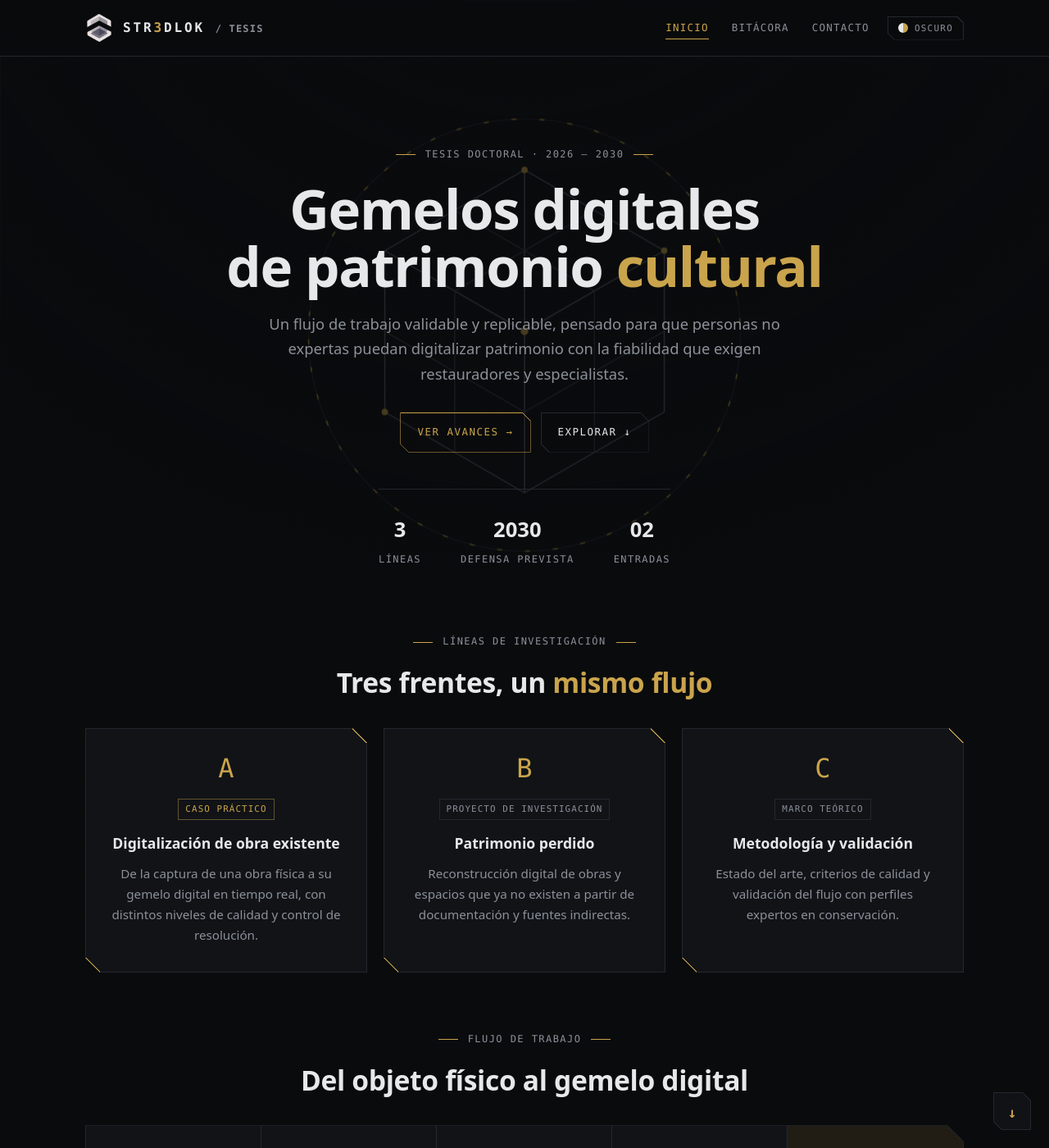
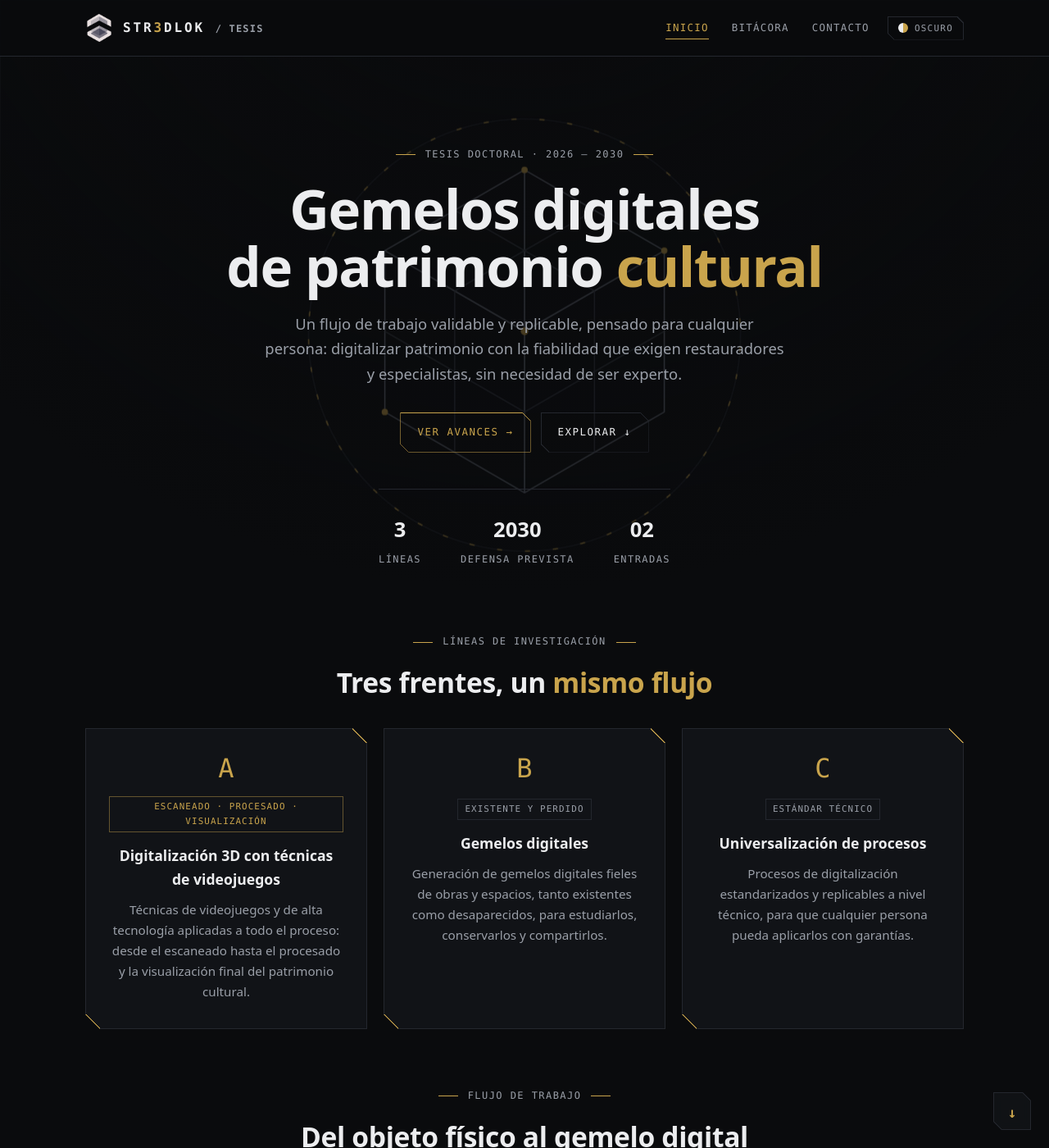
Before and after one commit to Str3Dlok/str3dlok.github.io, a Jekyll site: the page built from index.html, in a window 1280 px wide and 1400 px high. Shown: the whole window at 82% size. Built offline with Jekyll 4.4.1, drawn with Linux system fonts in a browser that asks for light colours.

Commit message:
Fondo reactivo también con animaciones reducidas, tema Neón, legibilidad y nuevas líneas de investigación
Co-Authored-By: Claude Opus 5.5 <noreply@anthropic.com>
Claude-Session: https://claude.ai/code/session_01MxyjrHywiTKFeZtoJ8yFys

```diff
--- a/_layouts/default.html
+++ b/_layouts/default.html
@@ -3,7 +3,7 @@
 <head>
 <meta charset="utf-8">
 <meta name="viewport" content="width=device-width, initial-scale=1">
-<script>try{var t=localStorage.getItem('tema');if(t)document.documentElement.dataset.theme=t}catch(e){}</script>
+<script>try{var t=localStorage.getItem('tema');if(t=='plano')t='neon';if(t)document.documentElement.dataset.theme=t}catch(e){}</script>
 {% seo %}
 <link rel="icon" href="{{ '/favicon.ico' | relative_url }}" sizes="any">
 <link rel="icon" type="image/png" href="{{ '/assets/img/logo-icon.png' | relative_url }}">
--- a/assets/css/style.css
+++ b/assets/css/style.css
@@ -3,20 +3,20 @@
 /* --- Temas --- */
 :root,[data-theme="oscuro"]{
   --bg:#0a0b0d; --panel:#111317; --panel-2:#161920; --line:#24272e; --faint:#3a3e47;
-  --text:#e7e8ea; --body:#c4c7cc; --muted:#8b9099; --dim:#5b616b;
+  --text:#ecedef; --body:#cdd0d5; --muted:#9a9fa8; --dim:#737985;
   --gold:#c9a44c; --gold-soft:rgba(201,164,76,.12); --glow:rgba(201,164,76,.35);
   --logo-filter:none;
 }
 [data-theme="claro"]{
-  --bg:#f3f2ee; --panel:#ffffff; --panel-2:#ebe9e3; --line:#dcdad3; --faint:#c5c3bb;
-  --text:#16171a; --body:#33363c; --muted:#5c616b; --dim:#8b9099;
-  --gold:#a07a22; --gold-soft:rgba(160,122,34,.12); --glow:rgba(160,122,34,.30);
-  --logo-filter:brightness(.32) contrast(1.15);
+  --bg:#f4f3ef; --panel:#ffffff; --panel-2:#eceae4; --line:#d8d5cc; --faint:#bdb9ae;
+  --text:#101114; --body:#26292e; --muted:#454a53; --dim:#656a74;
+  --gold:#8a6414; --gold-soft:rgba(138,100,20,.12); --glow:rgba(138,100,20,.30);
+  --logo-filter:brightness(.28) contrast(1.2);
 }
-[data-theme="plano"]{ /* plano técnico / blueprint */
-  --bg:#0a1a2f; --panel:#0e2340; --panel-2:#12294b; --line:#1c3a63; --faint:#2a4d7c;
-  --text:#e6eef8; --body:#c3d3e8; --muted:#8fa6c4; --dim:#5b7aa3;
-  --gold:#5fd0ff; --gold-soft:rgba(95,208,255,.14); --glow:rgba(95,208,255,.35);
+[data-theme="neon"]{ /* verde neón oscuro */
+  --bg:#06110c; --panel:#0a1912; --panel-2:#0e2118; --line:#163326; --faint:#225039;
+  --text:#e4f6ec; --body:#c2dccf; --muted:#8fb3a1; --dim:#678c7a;
+  --gold:#3ee38f; --gold-soft:rgba(62,227,143,.12); --glow:rgba(62,227,143,.35);
   --logo-filter:none;
 }
 :root{
@@ -237,7 +237,7 @@ footer .wrap{display:flex;justify-content:space-between;flex-wrap:wrap;gap:12px}
 @keyframes nudge{50%{transform:translateY(3px)}}
 @keyframes nudgeup{50%{transform:translateY(-3px)}}
 
-@media (prefers-reduced-motion:reduce){*{animation:none!important;transition:none!important}html{scroll-behavior:auto}}
+@media (prefers-reduced-motion:reduce){.spin,.scroll-btn span{animation:none}}
 
 /* --- Móvil --- */
 @media (max-width:860px){
--- a/assets/js/site.js
+++ b/assets/js/site.js
@@ -2,9 +2,10 @@
 (function () {
   var root = document.documentElement;
 
-  /* ---- Temas: oscuro → claro → plano ---- */
-  var temas = ['oscuro', 'claro', 'plano'];
-  var nombres = { oscuro: 'Oscuro', claro: 'Claro', plano: 'Plano' };
+  /* ---- Temas: oscuro → claro → neón ---- */
+  var temas = ['oscuro', 'claro', 'neon'];
+  var nombres = { oscuro: 'Oscuro', claro: 'Claro', neon: 'Neón' };
+  if (temas.indexOf(root.dataset.theme) < 0) root.dataset.theme = 'oscuro';
   var btn = document.getElementById('theme-btn');
   function pintarTema() {
     var t = root.dataset.theme || 'oscuro';
@@ -19,13 +20,16 @@
   pintarTema();
 
   /* ---- Rejilla de fondo que se ilumina bajo el cursor ---- */
-  var fino = window.matchMedia('(pointer:fine)').matches;
+  // Con ratón (aunque el equipo tenga "reducir animaciones") el fondo sigue al cursor.
+  // Si se pide menos movimiento, el halo va directo al cursor sin suavizado.
+  var fino = window.matchMedia('(any-pointer:fine)').matches;
   var calma = window.matchMedia('(prefers-reduced-motion:reduce)').matches;
-  if (fino && !calma) {
+  var suave = calma ? 1 : 0.14;
+  if (fino) {
     // El halo sigue al cursor con un pequeño retardo (interpolación) para que se sienta fluido
     var tx = innerWidth / 2, ty = innerHeight * 0.3, cx = tx, cy = ty, corriendo = false;
     function paso() {
-      cx += (tx - cx) * 0.12; cy += (ty - cy) * 0.12;
+      cx += (tx - cx) * suave; cy += (ty - cy) * suave;
       root.style.setProperty('--mx', cx.toFixed(1) + 'px');
       root.style.setProperty('--my', cy.toFixed(1) + 'px');
       if (Math.abs(tx - cx) + Math.abs(ty - cy) > 0.5) requestAnimationFrame(paso); else corriendo = false;
@@ -38,7 +42,7 @@
     paso();
   }
   /* Onda en el fondo al hacer clic o tocar (también en móvil) */
-  if (!calma) document.addEventListener('pointerdown', function (e) {
+  document.addEventListener('pointerdown', function (e) {
     var p = document.createElement('span');
     p.className = 'pulso'; p.style.left = e.clientX + 'px'; p.style.top = e.clientY + 'px';
     document.body.appendChild(p);
--- a/index.html
+++ b/index.html
@@ -13,7 +13,7 @@ nav: inicio
     </svg>
     <div class="label mono">Tesis doctoral · 2026 — 2030</div>
     <h1>Gemelos digitales<br>de patrimonio <span class="gold">cultural</span></h1>
-    <p class="lead">Un flujo de trabajo validable y replicable, pensado para que personas no expertas puedan digitalizar patrimonio con la fiabilidad que exigen restauradores y especialistas.</p>
+    <p class="lead">Un flujo de trabajo validable y replicable, pensado para cualquier persona: digitalizar patrimonio con la fiabilidad que exigen restauradores y especialistas, sin necesidad de ser experto.</p>
     <div class="actions">
       <a class="btn cut" href="{{ '/bitacora/' | relative_url }}">Ver avances →</a>
       <a class="btn ghost cut" href="#lineas">Explorar ↓</a>
@@ -33,9 +33,9 @@ nav: inicio
       <h2>Tres frentes, un <a class="inline" href="#flujo">mismo flujo</a></h2>
     </div>
     <div class="grid3 lines">
-      <div class="card cut gc"><div class="num">A</div><span class="tag a">Caso práctico</span><h3>Digitalización de obra existente</h3><p>De la captura de una obra física a su gemelo digital en tiempo real, con distintos niveles de calidad y control de resolución.</p></div>
-      <div class="card cut gc"><div class="num">B</div><span class="tag">Proyecto de investigación</span><h3>Patrimonio perdido</h3><p>Reconstrucción digital de obras y espacios que ya no existen a partir de documentación y fuentes indirectas.</p></div>
-      <div class="card cut gc"><div class="num">C</div><span class="tag">Marco teórico</span><h3>Metodología y validación</h3><p>Estado del arte, criterios de calidad y validación del flujo con perfiles expertos en conservación.</p></div>
+      <div class="card cut gc"><div class="num">A</div><span class="tag a">Escaneado · Procesado · Visualización</span><h3>Digitalización 3D con técnicas de videojuegos</h3><p>Técnicas de videojuegos y de alta tecnología aplicadas a todo el proceso: desde el escaneado hasta el procesado y la visualización final del patrimonio cultural.</p></div>
+      <div class="card cut gc"><div class="num">B</div><span class="tag">Existente y perdido</span><h3>Gemelos digitales</h3><p>Generación de gemelos digitales fieles de obras y espacios, tanto existentes como desaparecidos, para estudiarlos, conservarlos y compartirlos.</p></div>
+      <div class="card cut gc"><div class="num">C</div><span class="tag">Estándar técnico</span><h3>Universalización de procesos</h3><p>Procesos de digitalización estandarizados y replicables a nivel técnico, para que cualquier persona pueda aplicarlos con garantías.</p></div>
     </div>
   </div>
 </section>
```
Also changed, not shown: README.md.
